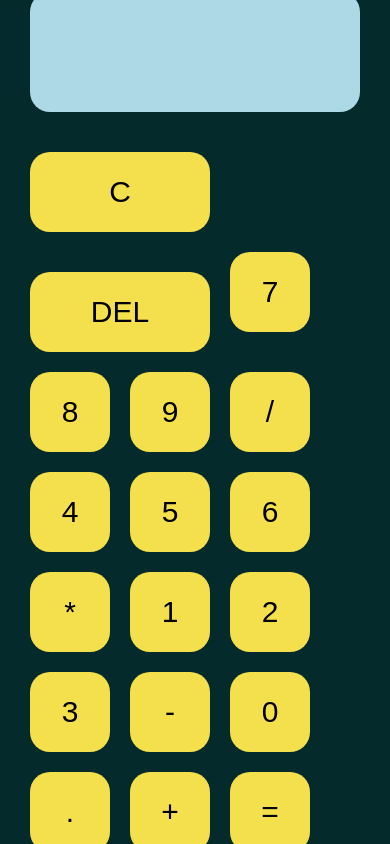
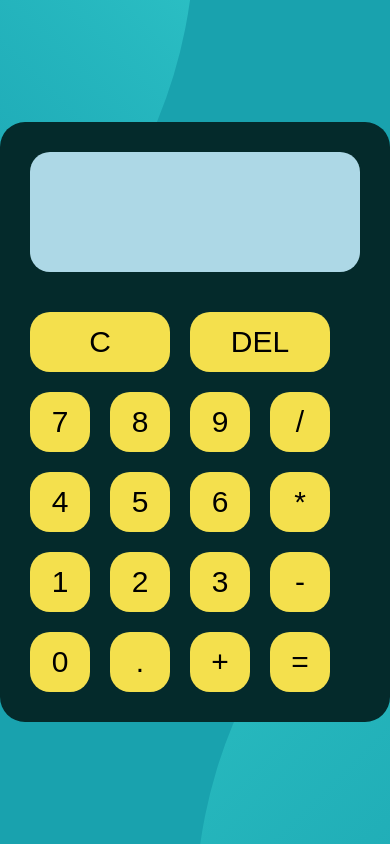
Before and after one commit to elvinasn/calculator, a plain HTML site: page index.html in a window 390 px wide. Drawn offline with Linux system fonts and the light colour scheme.

Commit message:
added responsiveness

```diff
--- a/style.css
+++ b/style.css
@@ -76,3 +76,15 @@
     opacity: 0.7;
     cursor: pointer;
 }
+@media all and (max-width: 500px){
+    .container{
+        width:340px;
+    }
+    .container__button{
+        width: 60px;
+        height: 60px;
+    }
+    .container__button-wider{
+        width: 140px;
+    }
+}
```
